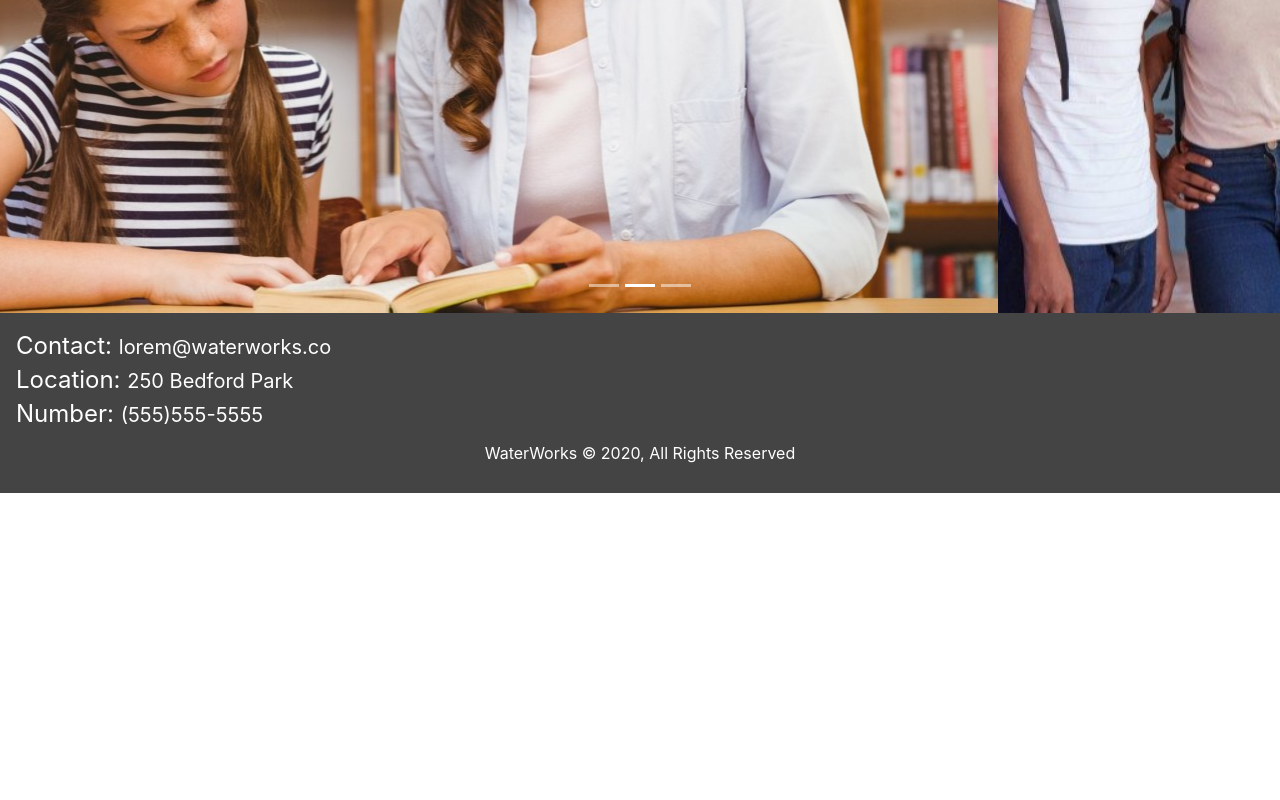
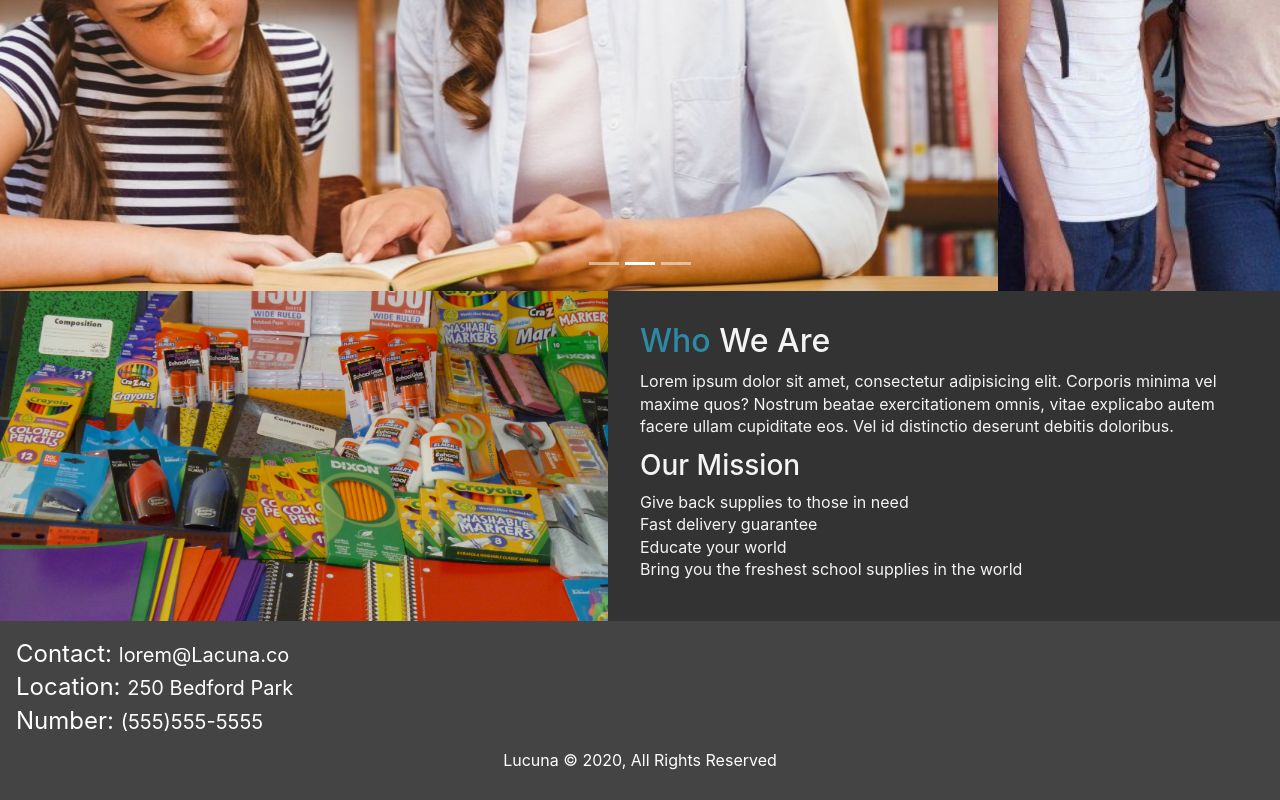
Before and after one commit to jingwen2223/Lacuna-School-Share, a React (Create React App) app: page /LandingPage in a window 1280 px wide. Shown: the part 517-1317 px from the top of the page. Before the commit the page ends 1010 px from the top, so only its background shows below. Built offline with nearby package versions, Linux system fonts and the light colour scheme.

Commit message:
added some more information to the landing page

```diff
--- /dev/null
+++ b/src/components/WhoWeAre/about.js
@@ -0,0 +1,32 @@
+import React, { Component } from "react";
+import styles from "./about.module.css";
+
+class About extends Component {
+  render() {
+    return (
+      <div id={styles.who}>
+        <div className={styles.whoImg}></div>
+        <div className={`${styles.whoText} ${styles.bgDark} ${styles.p2}`}>
+          <h2 className={styles.mHeading}>
+            <span className={styles.textPrimary}>Who</span> We Are
+          </h2>
+          <p>
+            Lorem ipsum dolor sit amet, consectetur adipisicing elit. Corporis
+            minima vel maxime quos? Nostrum beatae exercitationem omnis, vitae
+            explicabo autem facere ullam cupiditate eos. Vel id distinctio
+            deserunt debitis doloribus.
+          </p>
+          <h3>Our Mission</h3>
+          <ul className={styles.list}>
+            <li>Give back supplies to those in need</li>
+            <li>Fast delivery guarantee</li>
+            <li>Educate your world</li>
+            <li>Bring you the freshest school supplies in the world</li>
+          </ul>
+        </div>
+      </div>
+    );
+  }
+}
+
+export default About;
--- /dev/null
+++ b/src/components/WhoWeAre/about.module.css
@@ -0,0 +1,36 @@
+#who {
+    display: flex;
+  }
+
+  #who div {
+    flex: 1;
+  }
+
+  #who .whoImg {
+    background: url(../img/31.png) no-repeat center center/cover;
+  }
+
+  /* utlity */
+  .list {
+    margin: 0.5rem 0;
+    list-style: none;
+  }
+
+  .mHeading {
+    font-size: 2rem;
+    margin-bottom: 0.75rem;
+    line-height: 1.1;
+  }
+
+  .textPrimary {
+    color: rgb(44, 138, 167);
+  }
+
+  .bgDark {
+    background: #333;
+    color: #f4f4f4;
+  }
+
+  .p2 {
+    padding: 2rem;
+  }
--- a/src/components/footer/contact.js
+++ b/src/components/footer/contact.js
@@ -6,7 +6,7 @@ class Contact extends React.Component {
     return (
       <footer id={styles.mainFooter}>
         <div className={styles.contact}>
-          Contact: <span className={styles.email}>lorem@waterworks.co</span>
+          Contact: <span className={styles.email}>lorem@Lacuna.co</span>
         </div>
         <div className={styles.contact}>
           Location: <span className={styles.email}>250 Bedford Park</span>
@@ -16,7 +16,7 @@ class Contact extends React.Component {
         </div>
 
         <p className={styles.copyright}>
-          WaterWorks &copy; 2020, All Rights Reserved
+          Lucuna &copy; 2020, All Rights Reserved
         </p>
       </footer>
     );
--- a/src/components/landingpage.js
+++ b/src/components/landingpage.js
@@ -1,14 +1,16 @@
 import React, { Component } from "react";
+import About from "./WhoWeAre/about";
 
 class LandingPage extends Component {
   render() {
     return (
+      <div>
         <div
           id="carouselExampleIndicators"
           class="carousel slide"
           data-ride="carousel"
         >
-        Welcome to Lacuna School Share
+          {/* Welcome to Lacuna School Share */}
           <ol class="carousel-indicators">
             <li
               data-target="#carouselExampleIndicators"
@@ -62,6 +64,8 @@ class LandingPage extends Component {
             <span class="sr-only">Next</span>
           </a>
         </div>
+        <About />
+      </div>
     );
   }
 }
```
Also changed, not shown: src/components/img/31.png (added). Lines whose indentation alone changed are shown as unchanged.
